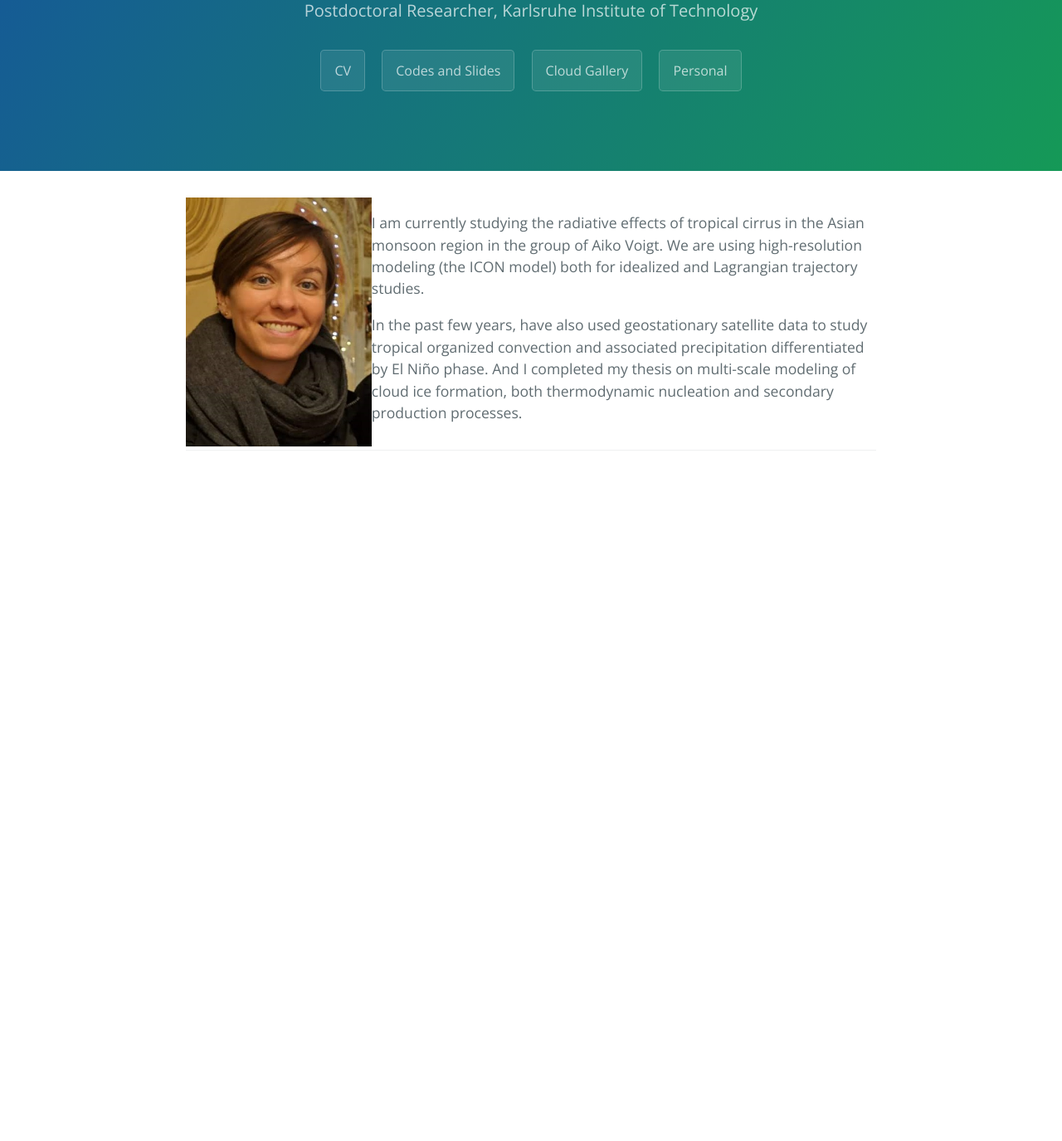
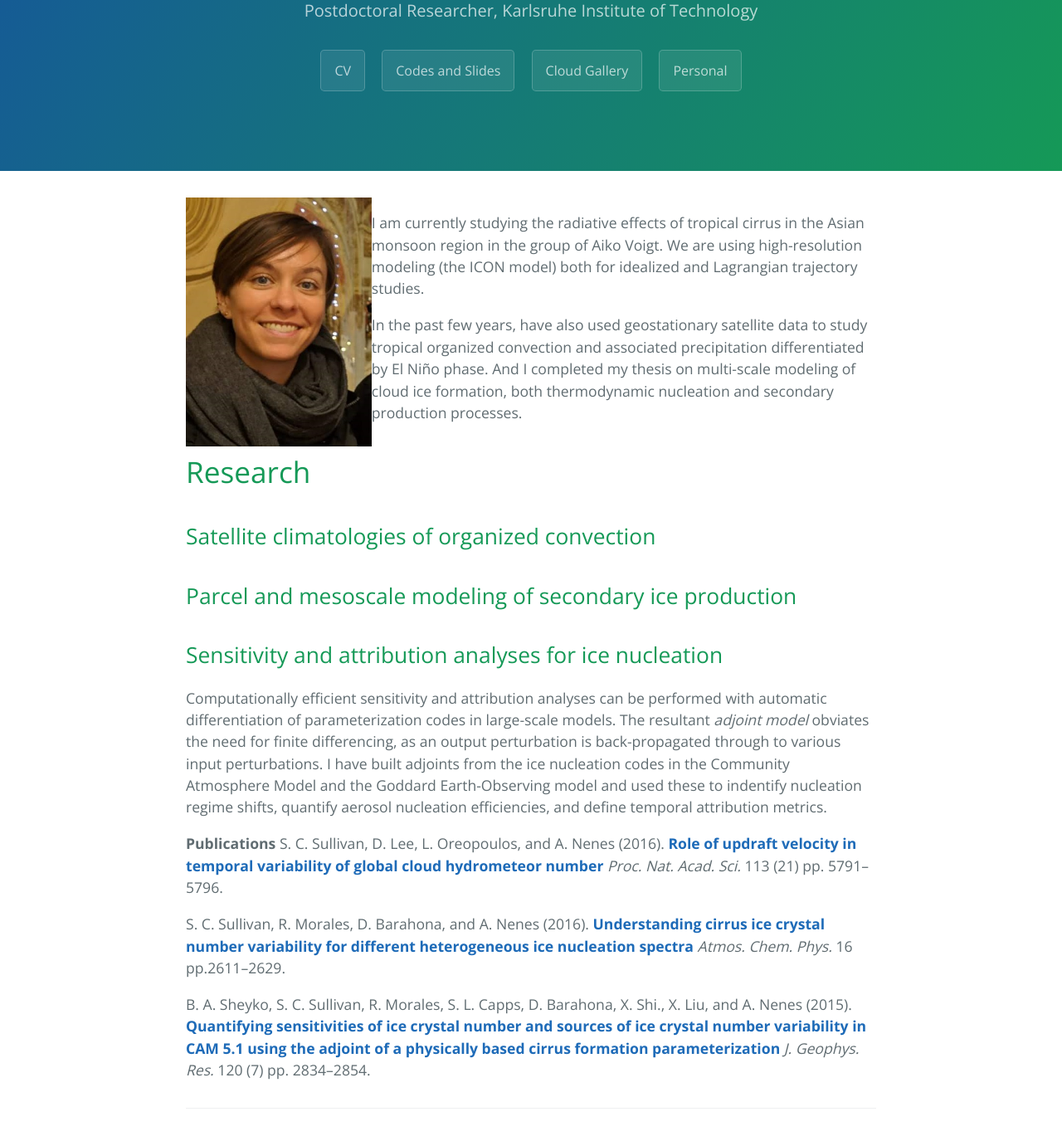
Before and after one commit to sylviasullivan/sylviasullivan.github.io, a Jekyll site: the page built from index.md, in a window 1280 px wide and 1400 px high, scrolled down 177 px. Shown: the top 1375 px of the window at 83% size. Built offline with Jekyll 4.4.1, drawn with Linux system fonts in a browser that asks for light colours; before the commit the page ends 900 px from its top, so only the background shows below that.

Commit message:
Ice nucleation publications

```diff
--- a/index.md
+++ b/index.md
@@ -12,3 +12,20 @@
 convection and associated precipitation differentiated by El Niño phase. And I completed my
 thesis on multi-scale modeling of cloud ice formation, both thermodynamic nucleation and secondary
 production processes.
+
+
+# Research
+
+## Satellite climatologies of organized convection
+
+## Parcel and mesoscale modeling of secondary ice production
+
+## Sensitivity and attribution analyses for ice nucleation
+Computationally efficient sensitivity and attribution analyses can be performed with automatic differentiation of parameterization codes in large-scale models. The resultant *adjoint model* obviates the need for finite differencing, as an output perturbation is back-propagated through to various input perturbations. I have built adjoints from the ice nucleation codes in the Community Atmosphere Model and the Goddard Earth-Observing model and used these to indentify nucleation regime shifts, quantify aerosol nucleation efficiencies, and define temporal attribution metrics.
+
+**Publications**
+S. C. Sullivan, D. Lee, L. Oreopoulos, and A. Nenes (2016). **[Role of updraft velocity in temporal variability of global cloud hydrometeor number](https://www.pnas.org/content/113/21/5791)** *Proc. Nat. Acad. Sci.* 113 (21) pp. 5791--5796.
+
+S. C. Sullivan, R. Morales, D. Barahona, and A. Nenes (2016). **[Understanding cirrus ice crystal number variability for different heterogeneous ice nucleation spectra](https://www.atmos-chem-phys.net/16/2611/2016/acp-16-2611-2016.pdf)** *Atmos. Chem. Phys.* 16 pp.2611--2629.
+
+B. A. Sheyko, S. C. Sullivan, R. Morales, S. L. Capps, D. Barahona, X. Shi., X. Liu, and A. Nenes (2015). **[Quantifying sensitivities of ice crystal number and sources of ice crystal number variability in CAM 5.1 using the adjoint of a physically based cirrus formation parameterization](https://agupubs.onlinelibrary.wiley.com/doi/full/10.1002/2014JD022457)** *J. Geophys. Res.* 120 (7) pp. 2834--2854.
```
